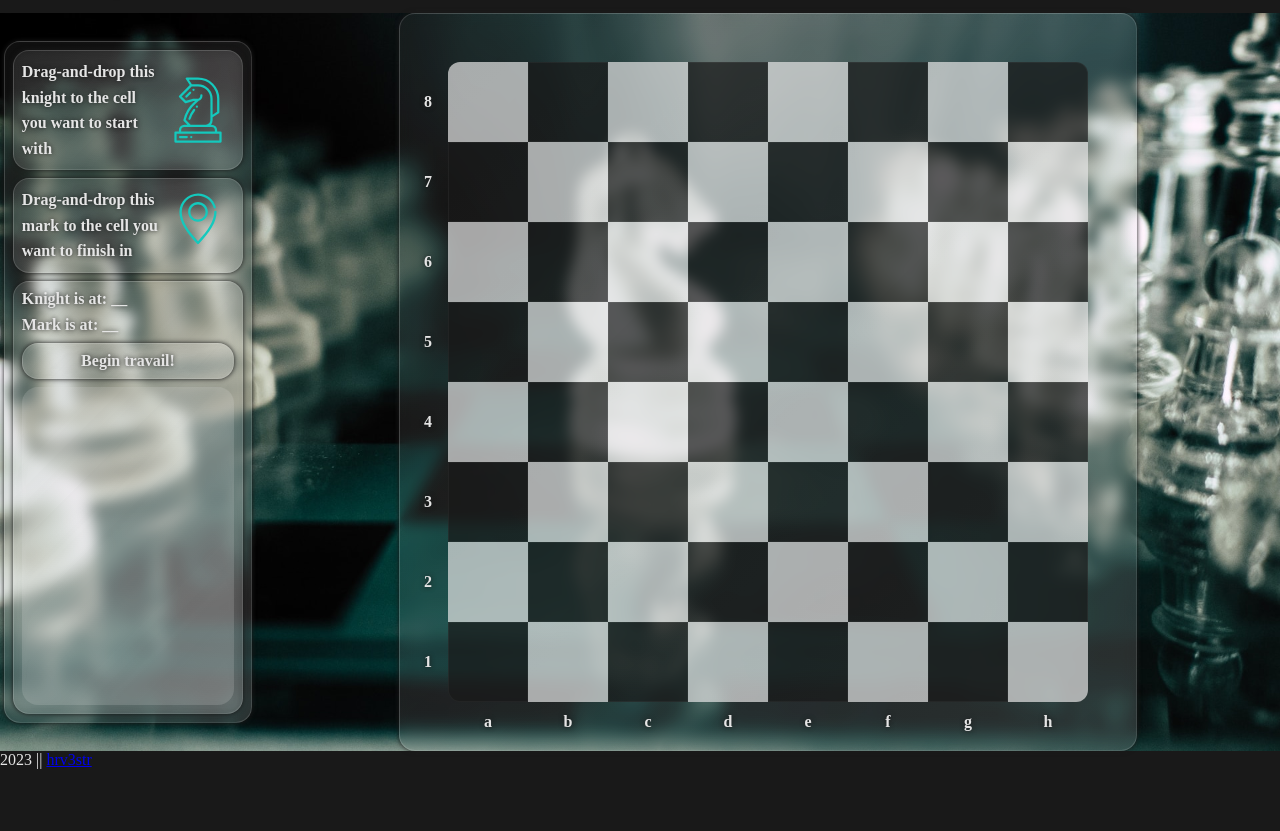
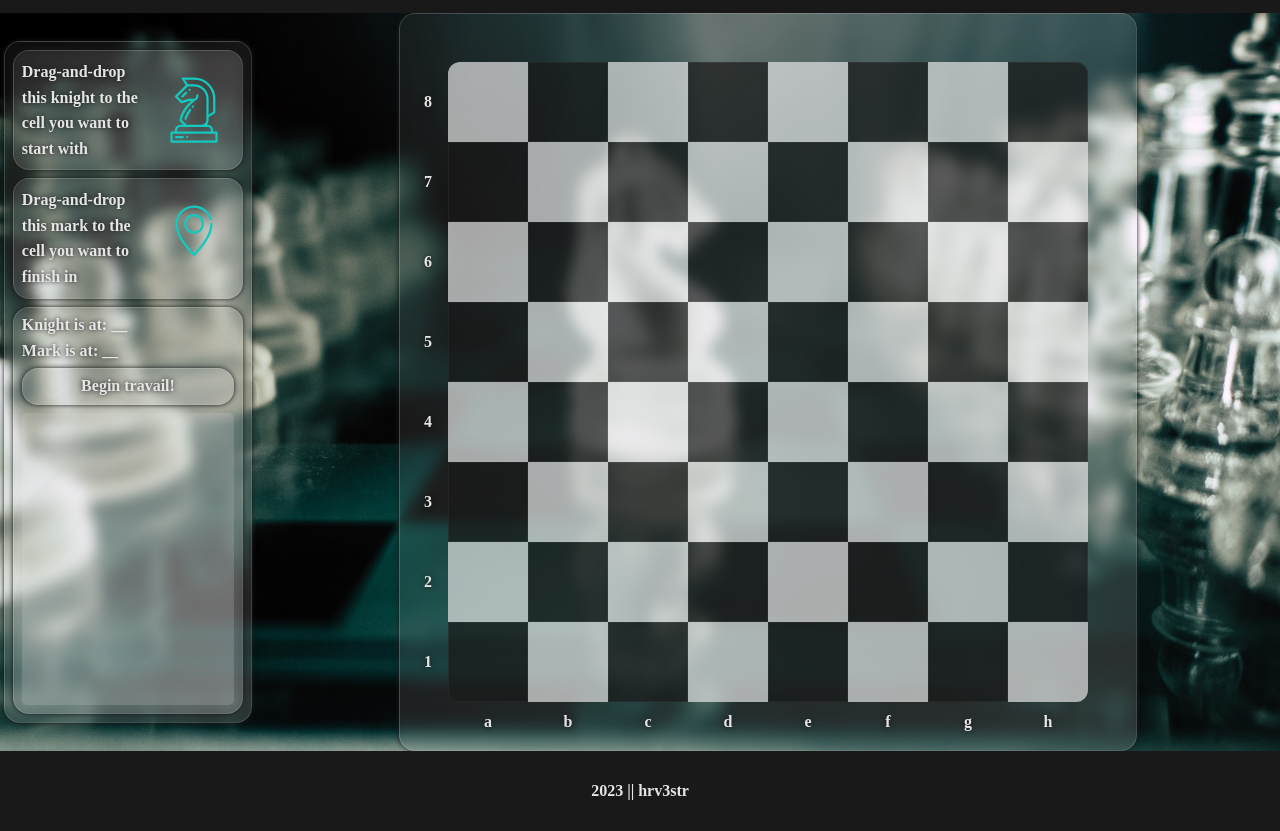
Before and after one commit to hrv3str/odin-knight-travails, a website built with webpack: page src/index.html in a window 1280 px wide. Shown: the part 67-898 px from the top of the page. Built offline with nearby package versions, Linux system fonts and the light colour scheme; a web font is replaced by a local one.

Commit message:
Minor bug fixes and optimization

```diff
--- a/src/styles.css
+++ b/src/styles.css
@@ -8,6 +8,17 @@
     --c-side: 5rem;
     --c-blue-one: #17a7e0;
     --c-blue-two: #054f80;
+}
+
+::-webkit-scrollbar {
+    width: 0.5rem;
+}
+
+::-webkit-scrollbar-thumb {
+    width: 0.5rem;
+    background-color: var(--c-glassy-two);
+    border: 1px solid var(--c-glassy-one);
+    border-radius: 0.3rem;
 }
 
 body {
@@ -58,8 +69,8 @@ body {
 
 .controls {
     flex-grow: 1;
-    display: flex;
-    flex-direction: column;
+    display: grid;
+    grid-template-rows: repeat(3, auto) 1fr;
     gap: 0.5rem;
 }
 
@@ -84,15 +95,24 @@ button:active {
 .console {
     display: flex;
     flex-direction: column;
+    overflow: hidden;
     overflow-y: scroll;
+    height: initial;
     text-shadow: 0 0 5px var(--c-glassy-two);
     font-weight: 600;
     gap: 0.5rem;
-    flex-grow: 1;
+    flex-grow: 0;
     background-color: var(--c-glassy-two);
-    border-radius: 1rem;
+    border-radius: 0.3rem;
     padding: 1rem;
     color: var(--c-black);
+    flex-basis: 19rem;
+    max-height: 21rem;
+}
+
+.message {
+    opacity: 0;
+    transition: opacity 300ms ease-in;
 }
 
 .title {
@@ -202,16 +222,13 @@ button:active {
 
 .knight {
     background-image: url(./assets/chess-knight.svg);
-    transition: all 1000ms ease-in-out;
-    z-index: 5;
 }
 
 .target {
     background-image: url(./assets/map-marker-outline.svg);
 }
 
-.knight-landing,
-.target-landing {
+.landing {
     opacity: 1;
     display: grid;
     justify-items: center;
@@ -220,6 +237,26 @@ button:active {
     width: var(--c-side);
 }
 
-.transition {
-    transition: all 50ms ease-out;
+.blocked {
+    opacity: 0.5;
+    pointer-events: none;
 }
+
+.footer {
+    display: grid;
+    align-items: center;
+    justify-items: center;
+    font-family: var(--f-regular);
+    font-weight: 600;
+}
+
+.footer a {
+    text-decoration: none;
+    color: var(--c-white);
+    transition: all 50ms ease-in-out;
+}
+
+a:hover {
+    opacity: 0.7;
+    text-shadow: 0 0 5px var(--c-blue-one);
+}
```
